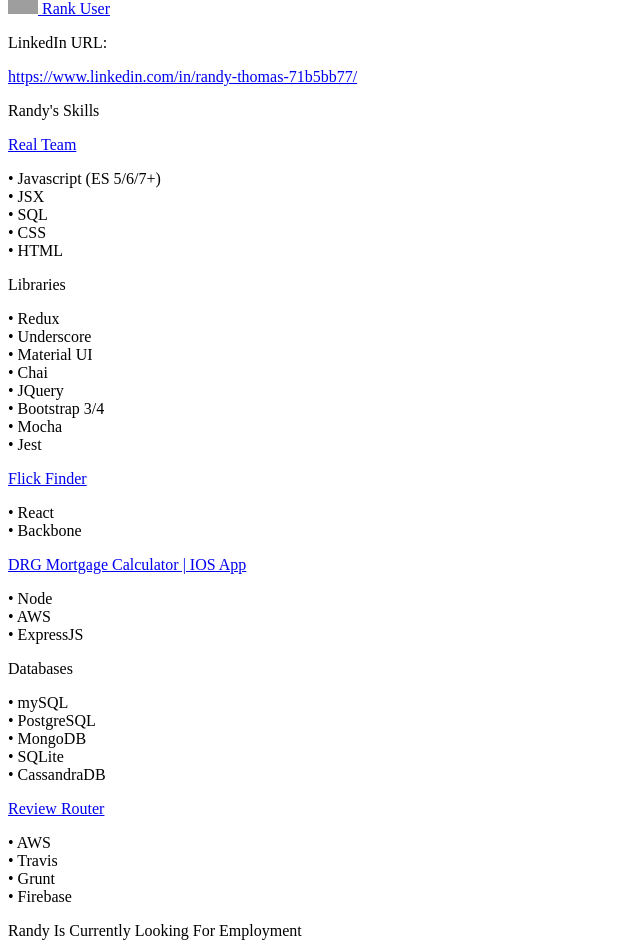
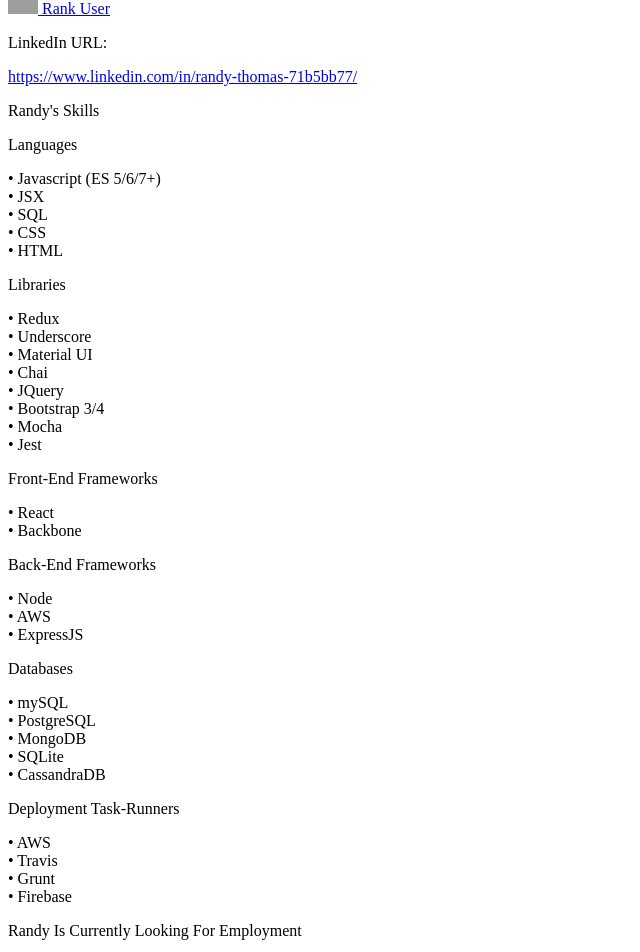
Before and after one commit to rlthomascc/interactiveResume, a React (Create React App) app in the folder client/: page / in a window 1280 px wide. Shown: the part 1158-2110 px from the top of the page, without its empty margins (0-640 px from the left). Built offline with nearby package versions, Linux system fonts and the light colour scheme; grey boxes are pictures that could not be loaded; the HTML template or start-up script is replaced by a standard one.

Commit message:
Skills table fixed

```diff
--- a/client/src/components/SkillsTable.js
+++ b/client/src/components/SkillsTable.js
@@ -21,7 +21,7 @@
 
               <div className="row" id="interestRow">
                 <div id="interestLeft">
-                  <a href="https://media.licdn.com/media-proxy/ext?w=800&h=800&f=n&hash=nrvnLH3b%2FT65TweKynNIC4Fgsyo%3D&ora=1%2CaFBCTXdkRmpGL2lvQUFBPQ%2CxAVta5g-0R6jnhodx1Ey9KGTqAGj6E5DQJHUA3L0CHH05IbfPWjvK5TXebKkokAUeC8JjQA3er21SWKyEI7uI9m5fdhxipHkLML5agYUbhl4lWdI" target="_blank" className="text-dark font-weight-bold">Real Team </a>
+                  <p className="font-weight-bold">Languages</p>
                 </div>
                 <div id="interestRight">
                   <p>
@@ -80,7 +80,7 @@
 
               <div className="row" id="interestRow">
                 <div id="interestLeft">
-                  <a href="http://www.flick-finder.com/" target="_blank" className="text-dark font-weight-bold">Flick Finder </a>
+                  <p className="font-weight-bold">Front-End Frameworks</p>
                 </div>
                 <div id="interestRight">
                   <p>
@@ -96,7 +96,7 @@
 
               <div className="row" id="interestRow">
                 <div id="interestLeft">
-                  <a href = "https://itunes.apple.com/us/app/del-real-group-calculator/id1450068933?mt=8" target="_blank" className="text-dark font-weight-bold" >DRG Mortgage Calculator | IOS App </a>
+                  <p className="font-weight-bold">Back-End Frameworks</p>
                 </div>
                 <div id="interestRight">
                   <p>
@@ -140,7 +140,7 @@
 
               <div className="row" id="interestRow">
                 <div id="interestLeft">
-                  <a href="http://www.delrealgroupreviews.com/" target="_blank" className="text-dark font-weight-bold">Review Router </a>
+                  <p className="font-weight-bold">Deployment Task-Runners</p>
                 </div>
                 <div id="interestRight">
                   <p>
```
Also changed, not shown: 2 other files (tests, documents, lock files or other folders).
